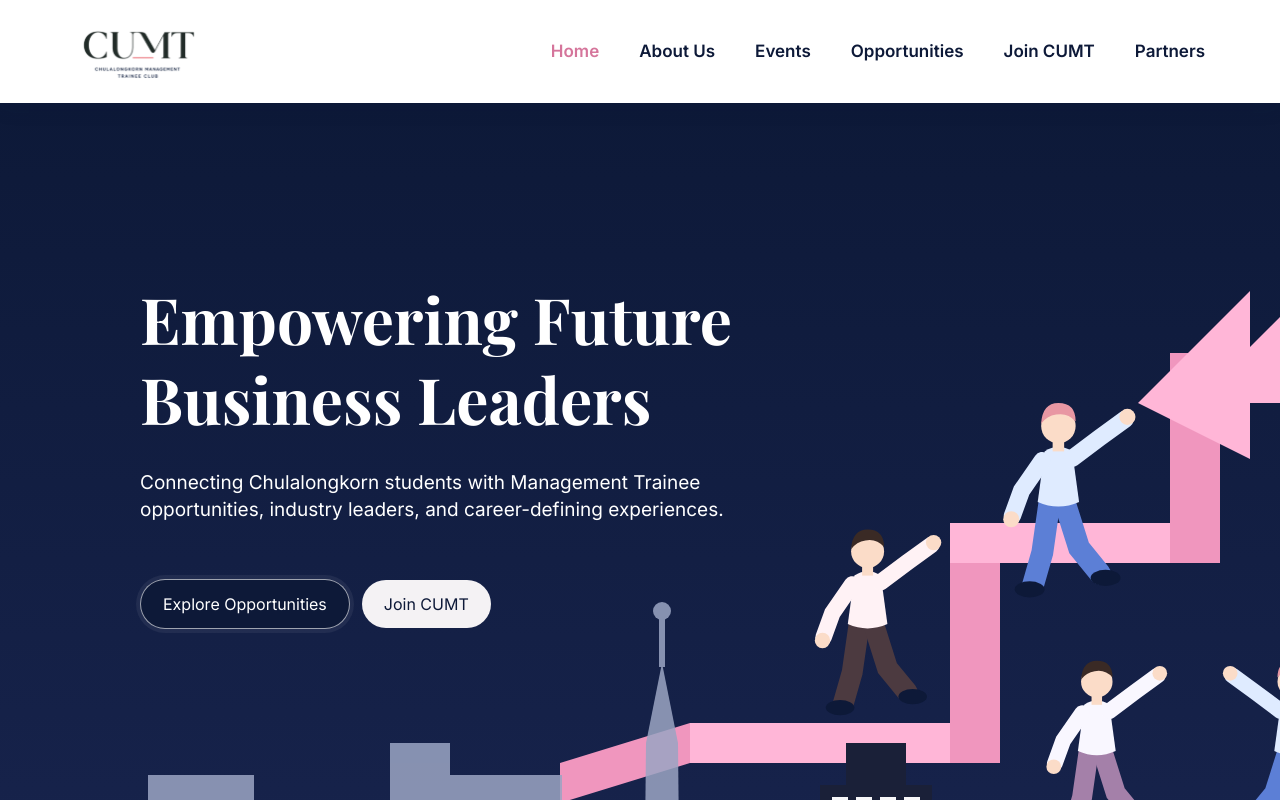
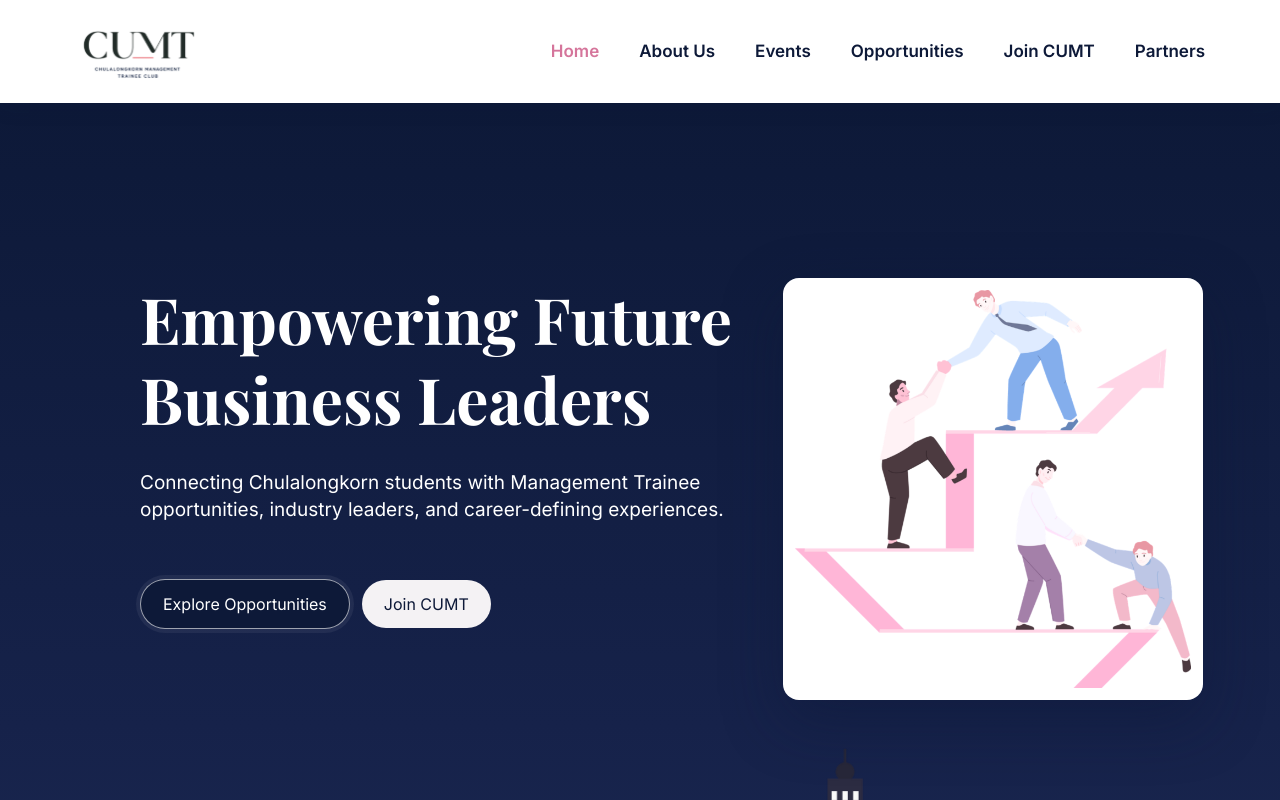
Before and after one commit to agehcx/cumt, a Next.js app: page / in a window 1280 px wide. Shown: the top 800 px of the page. Built offline with nearby package versions, Linux system fonts and the light colour scheme; a web font is replaced by a local one.

Commit message:
refactor: replace inline SVG hero artwork with static images and CSS styling

```diff
--- a/components/hero-illustration.tsx
+++ b/components/hero-illustration.tsx
@@ -1,253 +1,9 @@
 /**
- * Hero artwork for the homepage, hand-authored from the design reference:
- * a night skyline with a pink staircase/arrow and figures helping each other climb.
- * Pure inline SVG — nothing here imports or renders the original design file.
- *
- * Coordinate space: 1440 x 1247, ground line at y = GROUND.
+ * Hero artwork for the homepage — composed from the actual design assets
+ * (Homepage.svg): a night-sky wash, the "looking up at skyscrapers" skyline
+ * illustration anchored to the ground, and the "helping each other climb"
+ * illustration floating as a card, top-right — same images, same placement.
  */
-
-const GROUND = 1247;
-
-const SKYLINE_BACK = "#9BA5C3";
-const BUILDING_PINK = "#F5D0DF";
-const BUILDING_LIGHT = "#E0E0E1";
-const BUILDING_SLATE = "#404658";
-const BUILDING_DARK = "#2C2C42";
-const BUILDING_DARKEST = "#1A2038";
-const WINDOW_STEEL = "#5B7186";
-const WINDOW_LIGHT = "#F7F7FA";
-const WINDOW_DARK = "#3A4055";
-const PINK = "#FFB6D7";
-const PINK_DEEP = "#F096BE";
-
-interface WindowGrid {
-  cols: number;
-  rows: number;
-  fill: string;
-  /** inset from the building edges */
-  pad?: number;
-  /** window cell size */
-  size?: number;
-}
-
-interface Building {
-  x: number;
-  w: number;
-  top: number;
-  fill: string;
-  win?: WindowGrid;
-}
-
-/** Buildings drawn behind the front row — flat periwinkle silhouettes. */
-const BACKDROP: Building[] = [
-  { x: 28, w: 142, top: 717, fill: SKYLINE_BACK },
-  { x: 228, w: 106, top: 672, fill: SKYLINE_BACK },
-  { x: 470, w: 60, top: 640, fill: SKYLINE_BACK },
-  { x: 520, w: 122, top: 672, fill: SKYLINE_BACK },
-  { x: 1018, w: 104, top: 787, fill: SKYLINE_BACK },
-  { x: 1150, w: 96, top: 700, fill: SKYLINE_BACK },
-  { x: 1238, w: 98, top: 807, fill: SKYLINE_BACK },
-];
-
-/** Front row of the skyline, left to right. */
-const SKYLINE: Building[] = [
-  {
-    x: 0,
-    w: 86,
-    top: 957,
-    fill: BUILDING_DARK,
-    win: { cols: 4, rows: 1, fill: WINDOW_LIGHT, pad: 10, size: 12 },
-  },
-  {
-    x: 88,
-    w: 162,
-    top: 847,
-    fill: BUILDING_PINK,
-    win: { cols: 4, rows: 8, fill: WINDOW_STEEL, pad: 16, size: 22 },
-  },
-  {
-    x: 258,
-    w: 82,
-    top: 932,
-    fill: BUILDING_PINK,
-    win: { cols: 3, rows: 7, fill: PINK_DEEP, pad: 10, size: 12 },
-  },
-  {
-    x: 355,
-    w: 155,
-    top: 762,
-    fill: BUILDING_SLATE,
-    win: { cols: 4, rows: 9, fill: WINDOW_LIGHT, pad: 14, size: 22 },
-  },
-  {
-    x: 515,
-    w: 122,
-    top: 797,
-    fill: BUILDING_LIGHT,
-    win: { cols: 4, rows: 10, fill: WINDOW_DARK, pad: 12, size: 16 },
-  },
-  {
-    x: 628,
-    w: 182,
-    top: 1067,
-    fill: BUILDING_DARKEST,
-    win: { cols: 7, rows: 4, fill: WINDOW_LIGHT, pad: 12, size: 16 },
-  },
-  {
-    x: 818,
-    w: 70,
-    top: 957,
-    fill: BUILDING_PINK,
-    win: { cols: 3, rows: 8, fill: PINK_DEEP, pad: 9, size: 11 },
-  },
-  {
-    x: 900,
-    w: 112,
-    top: 682,
-    fill: BUILDING_DARKEST,
-    win: { cols: 4, rows: 13, fill: WINDOW_LIGHT, pad: 12, size: 16 },
-  },
-  {
-    x: 1090,
-    w: 200,
-    top: 907,
-    fill: BUILDING_PINK,
-    win: { cols: 5, rows: 8, fill: WINDOW_STEEL, pad: 16, size: 22 },
-  },
-  {
-    x: 1330,
-    w: 110,
-    top: 777,
-    fill: BUILDING_LIGHT,
-    win: { cols: 3, rows: 12, fill: WINDOW_DARK, pad: 12, size: 16 },
-  },
-];
-
-function Windows({ building }: { building: Building }) {
-  const { x, w, top, win } = building;
-  if (!win) return null;
-
-  const { cols, rows, fill, pad = 12, size = 16 } = win;
-  const innerW = w - pad * 2;
-  const innerH = GROUND - top - pad * 2;
-  const stepX = cols > 1 ? (innerW - size) / (cols - 1) : 0;
-  const stepY = rows > 1 ? (innerH - size) / (rows - 1) : 0;
-
-  const cells: Array<{ cx: number; cy: number }> = [];
-  for (let row = 0; row < rows; row += 1) {
-    for (let col = 0; col < cols; col += 1) {
-      cells.push({
-        cx: x + pad + col * stepX,
-        cy: top + pad + row * stepY,
-      });
-    }
-  }
-
-  return (
-    <g fill={fill}>
-      {cells.map((cell) => (
-        <rect
-          key={`${cell.cx}-${cell.cy}`}
-          x={cell.cx}
-          y={cell.cy}
-          width={size}
-          height={size}
-        />
-      ))}
-    </g>
-  );
-}
-
-function Block({ building }: { building: Building }) {
-  return (
-    <>
-      <rect
-        x={building.x}
-        y={building.top}
-        width={building.w}
-        height={GROUND - building.top}
-        fill={building.fill}
-      />
-      <Windows building={building} />
-    </>
-  );
-}
-
-/** One climbing figure: head, torso, two arms, two legs — flat vector style. */
-interface FigureProps {
-  x: number;
-  y: number;
-  scale?: number;
-  flip?: boolean;
-  hair: string;
-  shirt: string;
-  pants: string;
-  skin?: string;
-}
-
-function Figure({
-  x,
-  y,
-  scale = 1,
-  flip = false,
-  hair,
-  shirt,
-  pants,
-  skin = "#FBDCC8",
-}: FigureProps) {
-  return (
-    <g
-      transform={`translate(${x} ${y}) scale(${flip ? -scale : scale} ${scale})`}
-    >
-      {/* back leg */}
-      <path
-        d="M8 62 L2 104 L-6 132"
-        stroke={pants}
-        strokeWidth={19}
-        strokeLinecap="round"
-        fill="none"
-      />
-      {/* front leg */}
-      <path
-        d="M22 62 L34 100 L52 122"
-        stroke={pants}
-        strokeWidth={19}
-        strokeLinecap="round"
-        fill="none"
-      />
-      {/* shoes */}
-      <ellipse cx={-9} cy={136} rx={13} ry={7} fill="#0D1938" />
-      <ellipse cx={57} cy={126} rx={13} ry={7} fill="#0D1938" />
-      {/* torso */}
-      <path d="M4 16 Q16 8 28 16 L34 60 Q16 68 -2 60 Z" fill={shirt} />
-      {/* back arm */}
-      <path
-        d="M2 24 L-16 50 L-24 72"
-        stroke={shirt}
-        strokeWidth={15}
-        strokeLinecap="round"
-        fill="none"
-      />
-      <circle cx={-25} cy={75} r={7} fill={skin} />
-      {/* front arm reaching up */}
-      <path
-        d="M28 22 L52 4 L74 -12"
-        stroke={shirt}
-        strokeWidth={15}
-        strokeLinecap="round"
-        fill="none"
-      />
-      <circle cx={76} cy={-14} r={7} fill={skin} />
-      {/* neck + head */}
-      <rect x={11} y={4} width={10} height={12} fill={skin} />
-      <circle cx={16} cy={-6} r={15} fill={skin} />
-      <path
-        d="M1 -8 Q2 -26 16 -26 Q31 -26 31 -10 Q24 -18 14 -16 Q6 -15 1 -8 Z"
-        fill={hair}
-      />
-    </g>
-  );
-}
 
 interface HeroIllustrationProps {
   className?: string;
@@ -257,103 +13,25 @@ export default function HeroIllustration({
   className = "",
 }: HeroIllustrationProps) {
   return (
-    <svg
-      viewBox={`0 0 1440 ${GROUND}`}
-      preserveAspectRatio="xMidYMax slice"
+    <div
       aria-hidden="true"
-      focusable="false"
-      className={className}
+      className={`overflow-hidden bg-gradient-to-b from-[#0D1938] via-[#16224A] to-[#22315C] ${className}`}
     >
-      <defs>
-        <linearGradient id="hero-sky" x1="0" y1="0" x2="0" y2="1">
-          <stop offset="0%" stopColor="#0D1938" />
-          <stop offset="55%" stopColor="#16224A" />
-          <stop offset="100%" stopColor="#22315C" />
-        </linearGradient>
-      </defs>
+      {/* eslint-disable-next-line @next/next/no-img-element -- static asset in public/, next/image adds no value here */}
+      <img
+        src="/images/home/hero-skyline.png"
+        alt=""
+        className="absolute inset-x-0 bottom-0 h-[42%] w-full object-cover object-bottom sm:h-[48%] lg:h-[54%]"
+      />
 
-      <rect width={1440} height={GROUND} fill="url(#hero-sky)" />
-
-      {/* ---- pink staircase the figures climb ---- */}
-      <g>
-        <path d="M770 620 L1030 620 L1030 660 L770 660 Z" fill={PINK} />
-        <path d="M770 660 L640 700 L640 660 L770 620 Z" fill={PINK_DEEP} />
-        <path d="M1030 420 L1030 660 L1080 660 L1080 420 Z" fill={PINK_DEEP} />
-        <path d="M1030 420 L1290 420 L1290 460 L1030 460 Z" fill={PINK} />
-        <path d="M1250 250 L1250 460 L1300 460 L1300 250 Z" fill={PINK_DEEP} />
-        <path
-          d="M1218 300 L1330 188 L1330 244 L1400 174 L1400 300 L1330 300 L1330 356 Z"
-          fill={PINK}
+      <div className="absolute right-[6%] top-[16%] hidden w-[38%] max-w-[420px] rounded-2xl bg-white p-3 shadow-[0_20px_60px_rgba(13,25,56,0.45)] sm:block lg:top-[14%]">
+        {/* eslint-disable-next-line @next/next/no-img-element -- static asset in public/, next/image adds no value here */}
+        <img
+          src="/images/home/hero-climb.png"
+          alt="Illustration of people helping each other climb higher"
+          className="w-full rounded-lg"
         />
-      </g>
-
-      {/* ---- skyline ---- */}
-      <g opacity={0.85}>
-        {BACKDROP.map((building) => (
-          <rect
-            key={`bg-${building.x}`}
-            x={building.x}
-            y={building.top}
-            width={building.w}
-            height={GROUND - building.top}
-            fill={building.fill}
-          />
-        ))}
-        <path
-          d="M726 640 L742 560 L758 640 L764 1247 L720 1247 Z"
-          fill={SKYLINE_BACK}
-        />
-        <rect x={739} y={512} width={6} height={52} fill={SKYLINE_BACK} />
-        <circle cx={742} cy={508} r={9} fill={SKYLINE_BACK} />
-      </g>
-
-      {SKYLINE.map((building) => (
-        <Block key={`fg-${building.x}`} building={building} />
-      ))}
-
-      {/* antennae + roof caps */}
-      <rect x={40} y={900} width={6} height={60} fill={BUILDING_DARK} />
-      <rect x={296} y={890} width={5} height={46} fill={BUILDING_PINK} />
-      <circle cx={298} cy={886} r={9} fill={BUILDING_DARK} />
-      <rect x={850} y={915} width={5} height={46} fill={BUILDING_PINK} />
-      <circle cx={852} cy={911} r={9} fill={BUILDING_DARK} />
-      <rect x={430} y={717} width={46} height={50} fill={BUILDING_SLATE} />
-      <rect x={926} y={640} width={60} height={46} fill={BUILDING_DARKEST} />
-
-      {/* ---- figures ---- */}
-      <Figure
-        x={1120}
-        y={330}
-        scale={1.15}
-        hair="#E897A3"
-        shirt="#DFEBFF"
-        pants="#5C7FD6"
-      />
-      <Figure
-        x={930}
-        y={455}
-        scale={1.1}
-        hair="#3A2A25"
-        shirt="#FFF2F5"
-        pants="#4C3A40"
-      />
-      <Figure
-        x={1160}
-        y={585}
-        scale={1.05}
-        hair="#3A2A25"
-        shirt="#F9F7FF"
-        pants="#A480A9"
-      />
-      <Figure
-        x={1390}
-        y={585}
-        scale={1.05}
-        flip
-        hair="#E897A3"
-        shirt="#DFEBFF"
-        pants="#5C7FD6"
-      />
-    </svg>
+      </div>
+    </div>
   );
 }
```
Also changed, not shown: public/images/home/hero-climb.png (added), public/images/home/hero-skyline.png (added).
